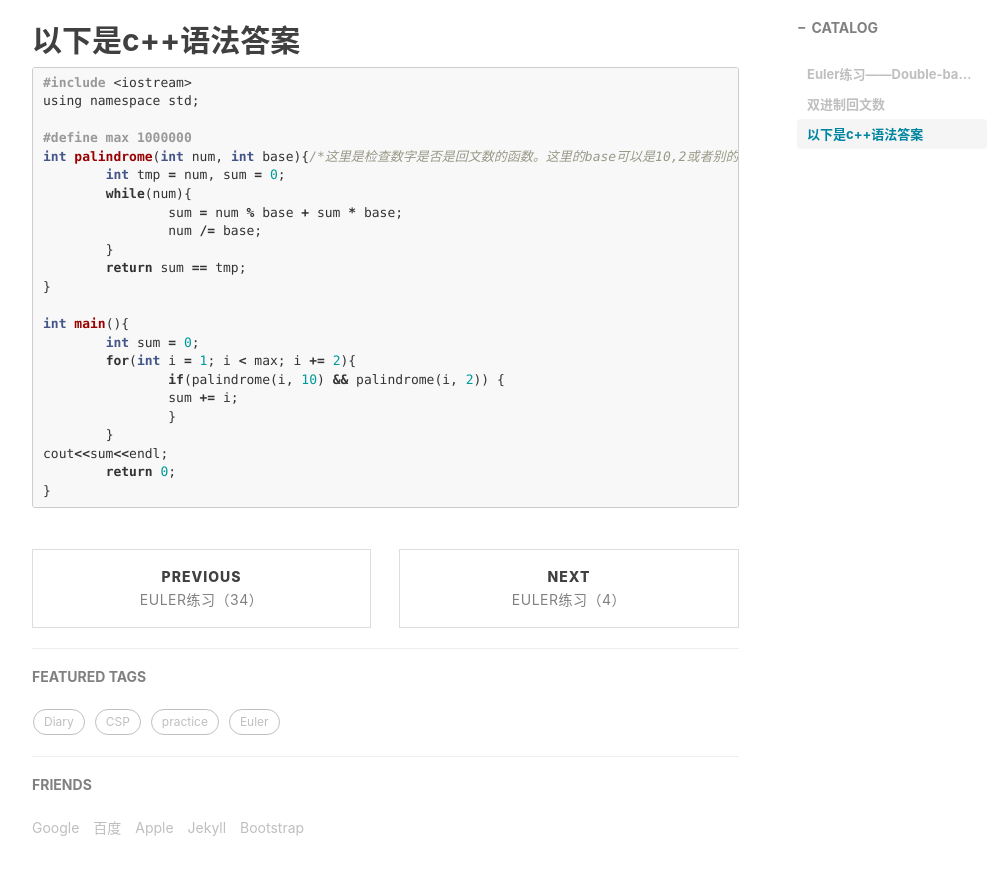
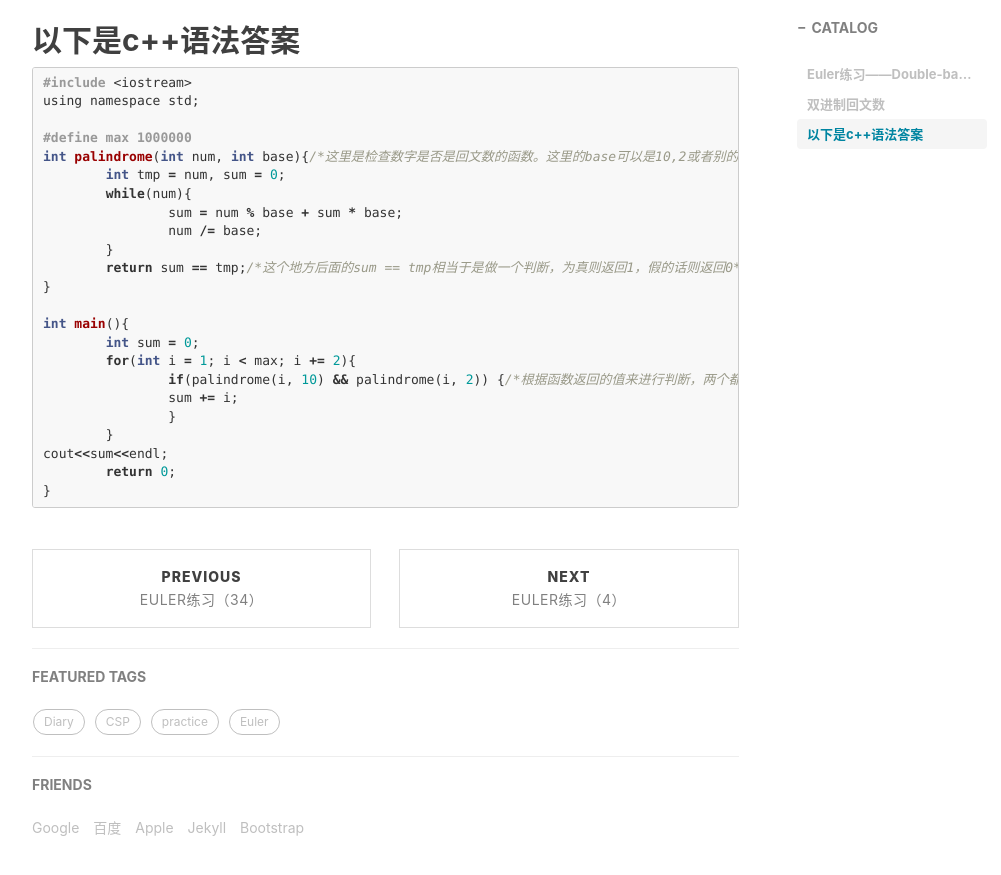
Before and after one commit to qiletian666/qiletian666.github.io, a Jekyll site: the page built from _posts/2019-08-02-欧拉计划36.md, in a window 1280 px wide and 900 px high, scrolled down 853 px. Shown: the top 875 px of the window, without its empty margins (233-1234 px from the left). Built offline with Jekyll 4.4.1, drawn with Linux system fonts in a browser that asks for light colours; nearby versions of some CDN libraries; comment, search, counter and statistics services are not loaded.

Commit message:
Update 2019-08-02-欧拉计划36.md

```diff
--- a/_posts/2019-08-02-欧拉计划36.md
+++ b/_posts/2019-08-02-欧拉计划36.md
@@ -37,13 +37,13 @@ int palindrome(int num, int base){/*这里是检查数字是否是回文数的
 		sum = num % base + sum * base;
 		num /= base;
 	}
-	return sum == tmp;
+	return sum == tmp;/*这个地方后面的sum == tmp相当于是做一个判断，为真则返回1，假的话则返回0*/
 }
 
 int main(){
 	int sum = 0;
 	for(int i = 1; i < max; i += 2){
-		if(palindrome(i, 10) && palindrome(i, 2)) {
+		if(palindrome(i, 10) && palindrome(i, 2)) {/*根据函数返回的值来进行判断，两个都为真则执行下面的sum += i语句*/
 		sum += i;
 		}
 	}
```
